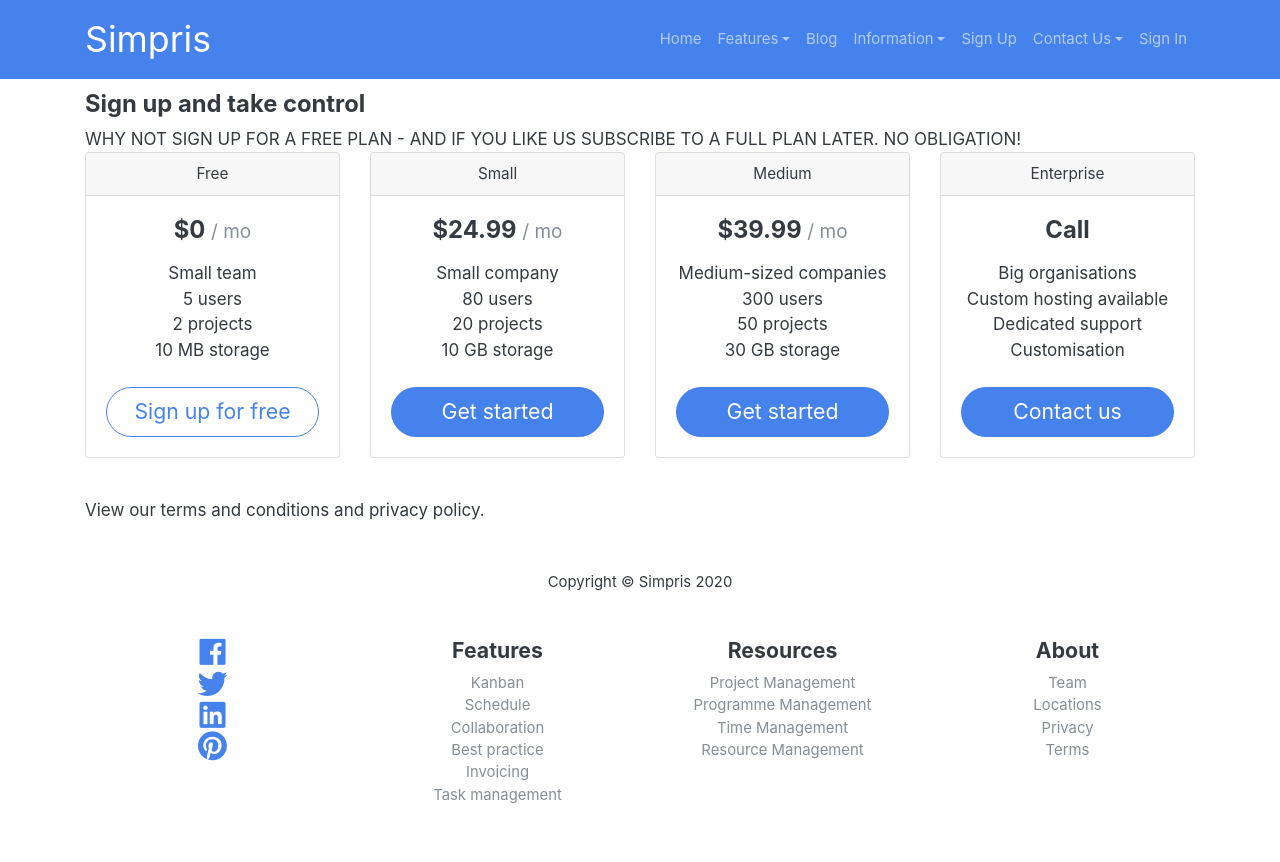
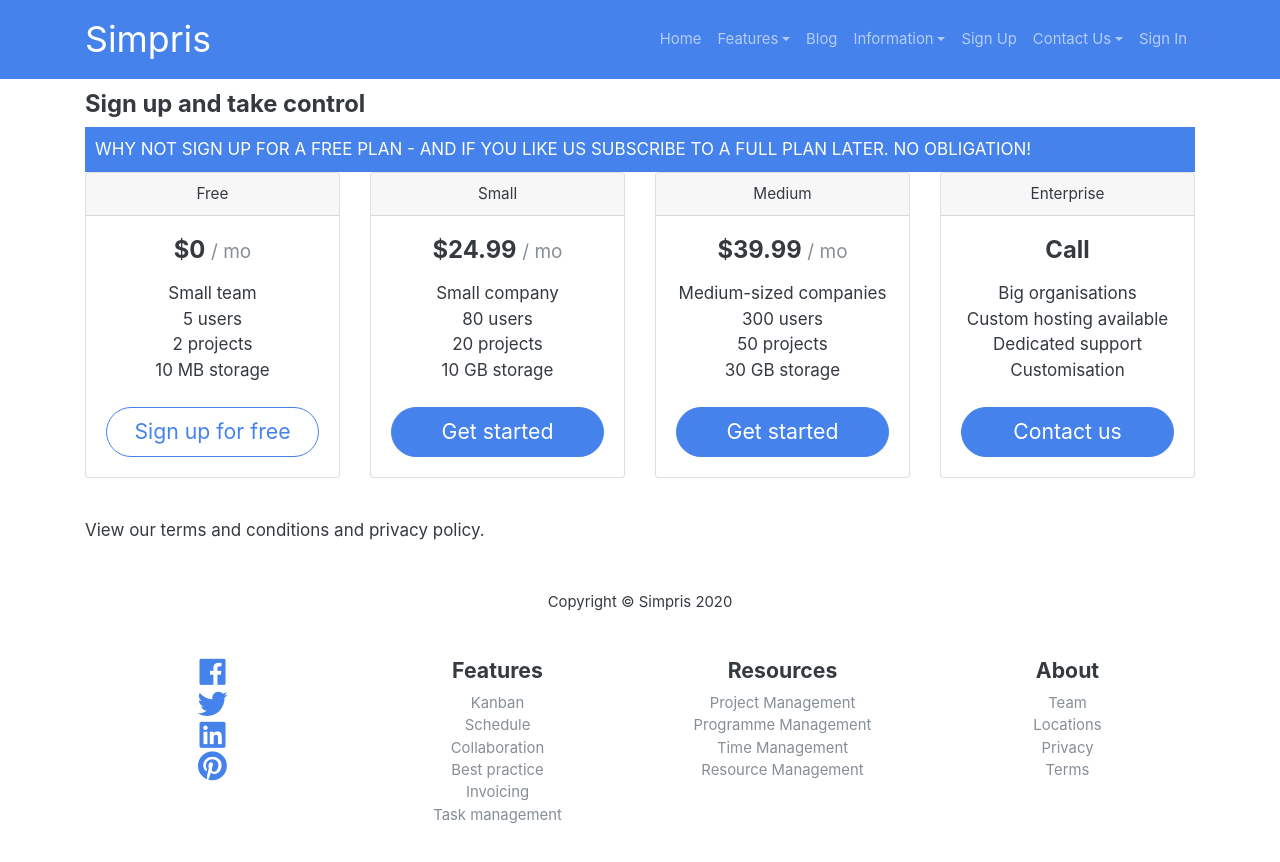
Before and after one commit to Grafrajohn/si, a Jekyll site: the page built from sign-up-and-take-control.html, in a window 1280 px wide. Shown: the top 862 px of the page. Built offline with Jekyll 4.4.1, drawn with Linux system fonts in a browser that asks for light colours; nearby versions of some CDN libraries.

Commit message:
Update sign-up-and-take-control.html

```diff
--- a/sign-up-and-take-control.html
+++ b/sign-up-and-take-control.html
@@ -5,7 +5,7 @@
 layout: page
 ---
 
-WHY NOT SIGN UP FOR A FREE PLAN - AND IF YOU LIKE US SUBSCRIBE TO A FULL PLAN LATER. NO OBLIGATION!
+<div class="call-to-action bg-primary">WHY NOT SIGN UP FOR A FREE PLAN - AND IF YOU LIKE US SUBSCRIBE TO A FULL PLAN LATER. NO OBLIGATION!</div>
 
       <div class="card-deck mb-3 text-center">
         <div class="card mb-4 box-shadow">
```
